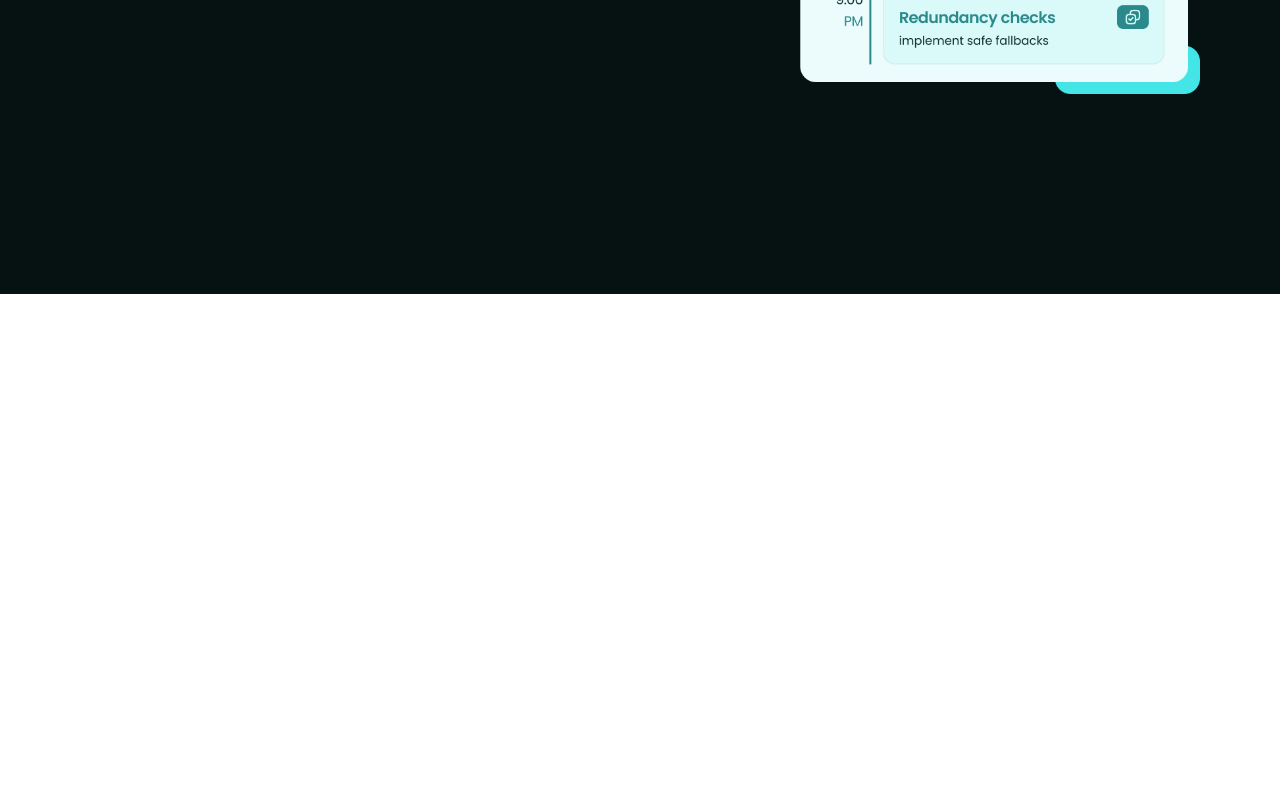
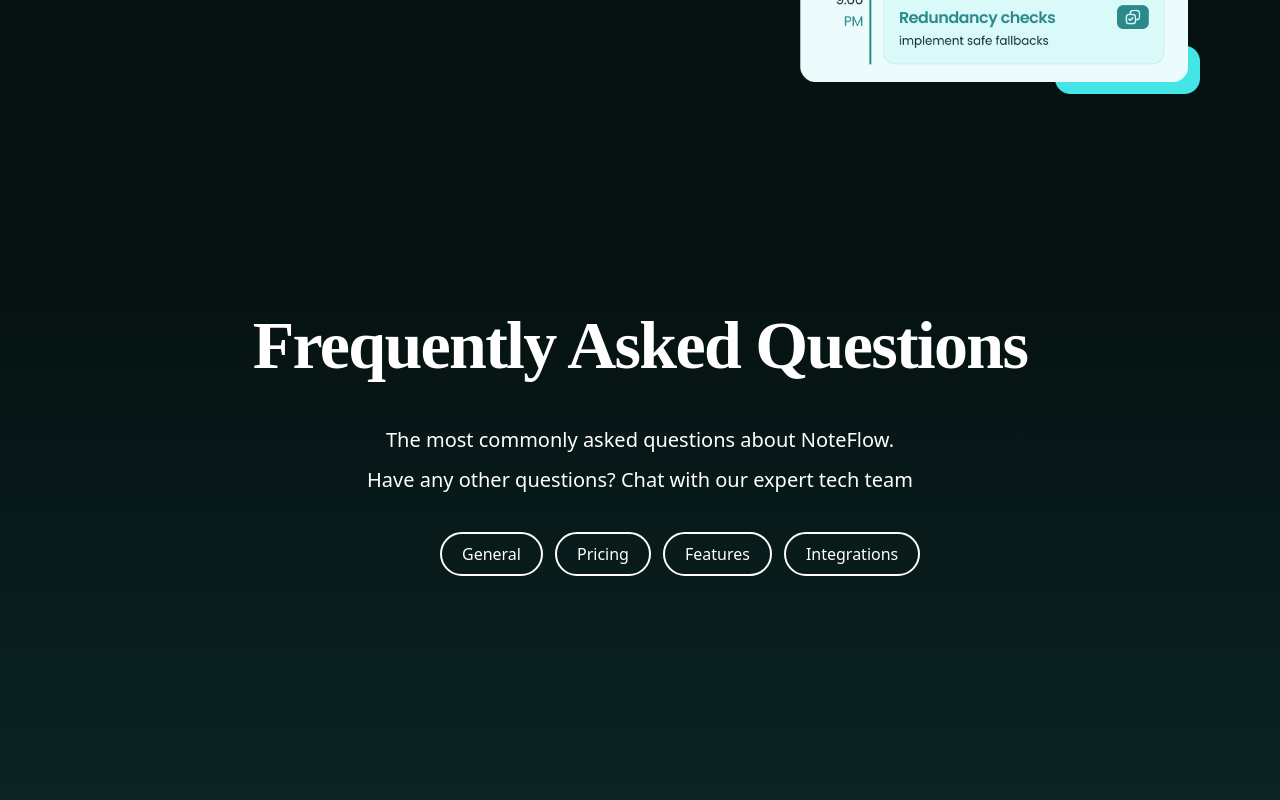
Before and after one commit to Himanshu-sharma05/SAAS-LANDING-PAGE-AI-NOTES, a React (Vite) app: page / in a window 1280 px wide. Shown: the part 3038-3838 px from the top of the page. Before the commit the page ends 3332 px from the top, so only its background shows below. Built offline with nearby package versions, Linux system fonts and the light colour scheme.

Commit message:
added Feature section

```diff
--- a/src/App.jsx
+++ b/src/App.jsx
@@ -2,12 +2,14 @@
 import Header from './components/Header'
 import Logo from './components/Logo'
 import Features from './components/Features'
+import FAQs from './components/FAQs'
 function App() {
   return (
     <div className='bg-black '>
       <Header/>
       <Logo/>
       <Features/>
+      <FAQs/>
     </div>
   )
 }
--- /dev/null
+++ b/src/components/FAQs.jsx
@@ -0,0 +1,31 @@
+import React from 'react'
+
+function FAQs() {
+  return (
+    <div className='h-[100vh] px-20 text-white bg-linear-to-b from-[#061212] to-[#0E2E2E]'>
+        <div className="heading text-center text-[8.5vh] tracking-tight font-[Poppins] font-semibold">
+            Frequently Asked Questions
+        </div>
+        <div className="subheading text-center text-xl leading-[40px] mt-6">
+        <p>The most commonly asked questions about NoteFlow.</p>
+        <p>Have any other questions? Chat with our expert tech team</p>
+        </div>
+        <div className='flex gap-3 mt-8 mx-90'>
+            <Button1 text={"General"} />
+            <Button1 text={"Pricing"} />
+            <Button1 text={"Features"} />
+            <Button1 text={"Integrations"} />
+
+        </div>
+
+    </div>
+  )
+}
+
+const Button1 = ({text})=>{
+    return(<div>
+        <button className='p-5 py-2 active:bg-[#57E8E9] border-2 border-white px-auto rounded-3xl active:text-black font-light'>{text}</button>
+    </div>)
+}
+
+export default FAQs
--- a/src/components/Features.jsx
+++ b/src/components/Features.jsx
@@ -7,7 +7,7 @@
             <div className="line1">
                 All The Tools You Need To
             </div>
-            <div className="line2"><span className='text-[#44E5E7]'>Supercharge</span>Your Note Taking</div>
+            <div className="line2"><span className='text-[#44E5E7]'>Supercharge </span> Your Note Taking</div>
         </div>
         <Feature title={"Smart Organization"} para={"Automatically categorize and tag your notes using AI-driven analysis. NoteFlow intelligently identifies key topics and organizes your content, making it easy to find and retrieve your notes when you need them most."} url={"/Images/Smart Organization.png"} flexdir={"row"}/>
         <Feature title={"Contextual Reminders"} para={"Stay on top of important tasks with AI-powered reminders that adapt to the context of your notes. NoteFlow recognizes deadlines, follow-ups, and key actions from your notes and sends timely alerts to ensure nothing slips through the cracks."} url={"/Images/Contextual Reminders.png"} flexdir={"row-reverse"}/>
```
